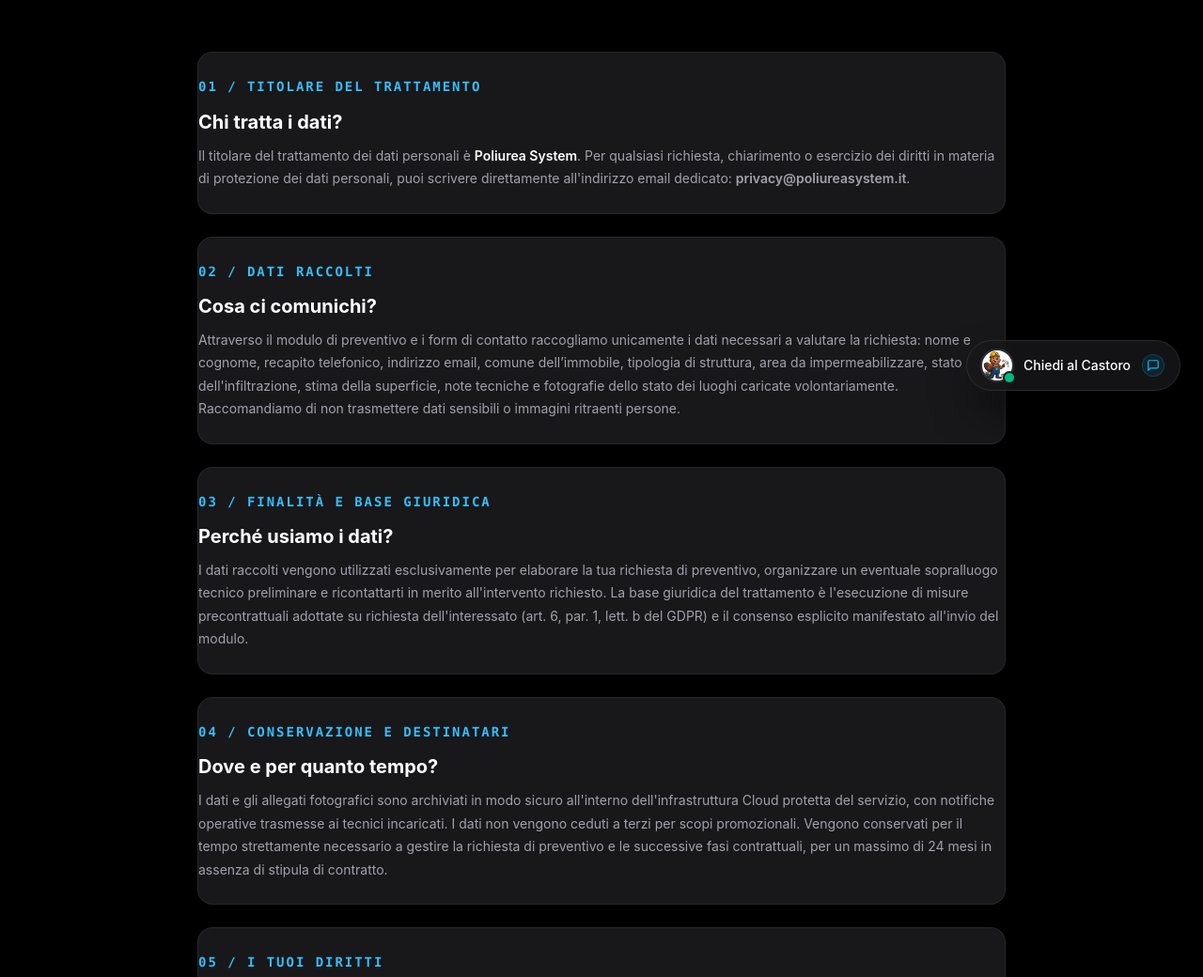
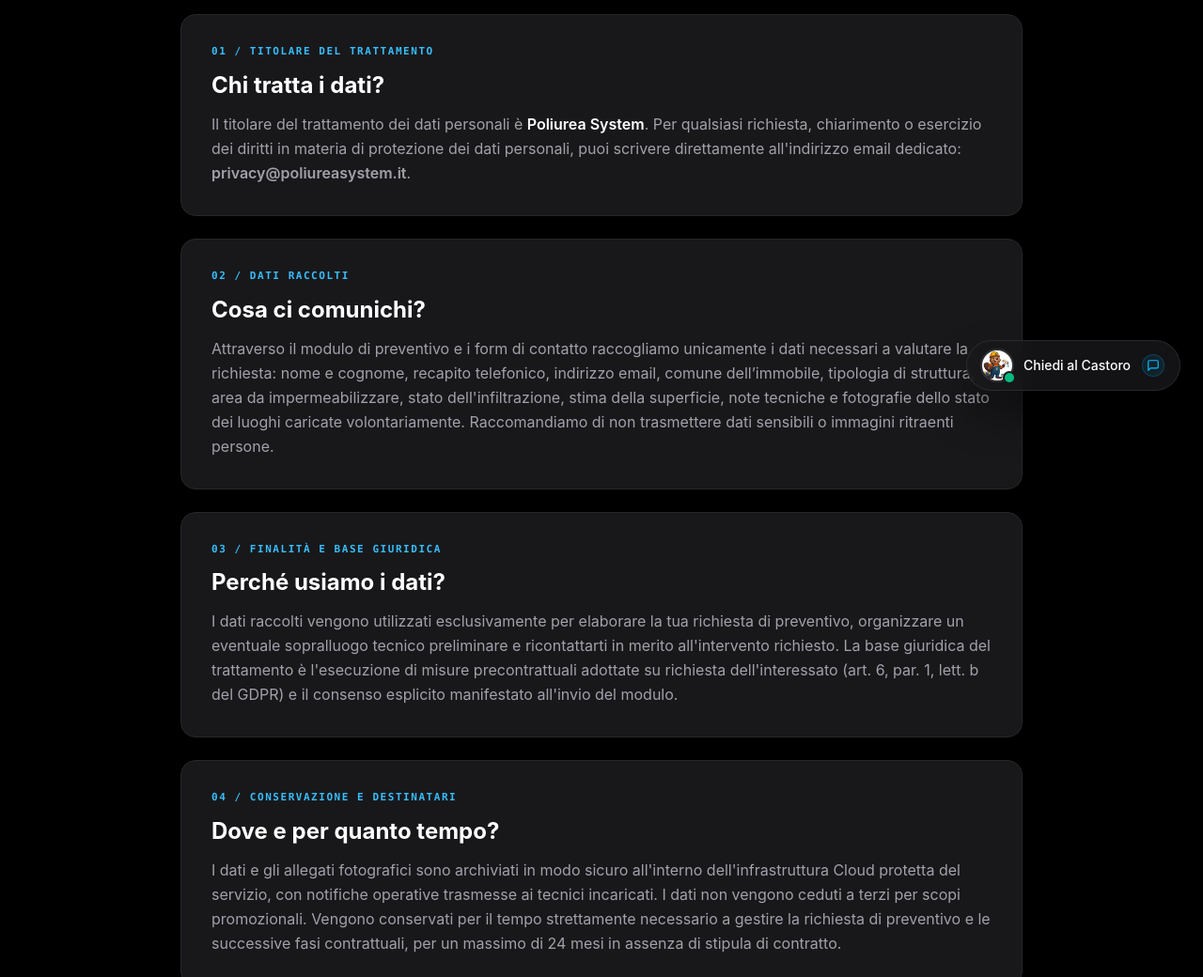
Before and after one commit to CasuFede/elastomeri-italia, an Astro site in the folder frontend/: page /privacy in a window 1280 px wide. Shown: the part 360-1400 px from the top of the page at 94% size. Built offline with nearby package versions, Linux system fonts and the light colour scheme; Astro itself is replaced by a stand-in of ours.

Commit message:
fix(ui): correggi padding e conflitti css pagina informativa privacy

```diff
--- a/frontend/src/pages/privacy.astro
+++ b/frontend/src/pages/privacy.astro
@@ -13,31 +13,31 @@ import PageIntro from '../components/PageIntro.astro';
         highlight="privacy."
         text="Trasparenza e correttezza nel trattamento dei tuoi dati personali ai sensi del Regolamento Generale sulla Protezione dei Dati (GDPR - Regolamento UE 2016/679)."
     />
-    <section class="privacy-content wrap my-12 max-w-4xl mx-auto grid gap-6">
-        <article class="rounded-2xl border border-zinc-800 bg-zinc-900 p-7 sm:p-8 shadow-xl">
+    <section class="wrap pb-20 pt-2 max-w-4xl mx-auto grid gap-6">
+        <article class="rounded-2xl border border-zinc-800 bg-zinc-900 p-6 sm:p-8 shadow-xl transition-colors duration-300 hover:border-zinc-700">
             <p class="eyebrow text-xs font-mono font-bold uppercase tracking-wider text-sky-400 mb-2">01 / TITOLARE DEL TRATTAMENTO</p>
             <h2 class="text-xl sm:text-2xl font-bold text-white mb-3">Chi tratta i dati?</h2>
-            <p class="text-zinc-400 text-sm leading-relaxed">Il titolare del trattamento dei dati personali è <strong class="text-white font-semibold">Poliurea System</strong>. Per qualsiasi richiesta, chiarimento o esercizio dei diritti in materia di protezione dei dati personali, puoi scrivere direttamente all'indirizzo email dedicato: <a href="mailto:privacy@poliureasystem.it" class="text-sky-400 font-semibold hover:underline">privacy@poliureasystem.it</a>.</p>
+            <p class="text-zinc-300 text-sm sm:text-base leading-relaxed">Il titolare del trattamento dei dati personali è <strong class="text-white font-semibold">Poliurea System</strong>. Per qualsiasi richiesta, chiarimento o esercizio dei diritti in materia di protezione dei dati personali, puoi scrivere direttamente all'indirizzo email dedicato: <a href="mailto:privacy@poliureasystem.it" class="text-sky-400 font-semibold hover:underline">privacy@poliureasystem.it</a>.</p>
         </article>
-        <article class="rounded-2xl border border-zinc-800 bg-zinc-900 p-7 sm:p-8 shadow-xl">
+        <article class="rounded-2xl border border-zinc-800 bg-zinc-900 p-6 sm:p-8 shadow-xl transition-colors duration-300 hover:border-zinc-700">
             <p class="eyebrow text-xs font-mono font-bold uppercase tracking-wider text-sky-400 mb-2">02 / DATI RACCOLTI</p>
             <h2 class="text-xl sm:text-2xl font-bold text-white mb-3">Cosa ci comunichi?</h2>
-            <p class="text-zinc-400 text-sm leading-relaxed">Attraverso il modulo di preventivo e i form di contatto raccogliamo unicamente i dati necessari a valutare la richiesta: nome e cognome, recapito telefonico, indirizzo email, comune dell’immobile, tipologia di struttura, area da impermeabilizzare, stato dell'infiltrazione, stima della superficie, note tecniche e fotografie dello stato dei luoghi caricate volontariamente. Raccomandiamo di non trasmettere dati sensibili o immagini ritraenti persone.</p>
+            <p class="text-zinc-300 text-sm sm:text-base leading-relaxed">Attraverso il modulo di preventivo e i form di contatto raccogliamo unicamente i dati necessari a valutare la richiesta: nome e cognome, recapito telefonico, indirizzo email, comune dell’immobile, tipologia di struttura, area da impermeabilizzare, stato dell'infiltrazione, stima della superficie, note tecniche e fotografie dello stato dei luoghi caricate volontariamente. Raccomandiamo di non trasmettere dati sensibili o immagini ritraenti persone.</p>
         </article>
-        <article class="rounded-2xl border border-zinc-800 bg-zinc-900 p-7 sm:p-8 shadow-xl">
+        <article class="rounded-2xl border border-zinc-800 bg-zinc-900 p-6 sm:p-8 shadow-xl transition-colors duration-300 hover:border-zinc-700">
             <p class="eyebrow text-xs font-mono font-bold uppercase tracking-wider text-sky-400 mb-2">03 / FINALITÀ E BASE GIURIDICA</p>
             <h2 class="text-xl sm:text-2xl font-bold text-white mb-3">Perché usiamo i dati?</h2>
-            <p class="text-zinc-400 text-sm leading-relaxed">I dati raccolti vengono utilizzati esclusivamente per elaborare la tua richiesta di preventivo, organizzare un eventuale sopralluogo tecnico preliminare e ricontattarti in merito all'intervento richiesto. La base giuridica del trattamento è l'esecuzione di misure precontrattuali adottate su richiesta dell'interessato (art. 6, par. 1, lett. b del GDPR) e il consenso esplicito manifestato all'invio del modulo.</p>
+            <p class="text-zinc-300 text-sm sm:text-base leading-relaxed">I dati raccolti vengono utilizzati esclusivamente per elaborare la tua richiesta di preventivo, organizzare un eventuale sopralluogo tecnico preliminare e ricontattarti in merito all'intervento richiesto. La base giuridica del trattamento è l'esecuzione di misure precontrattuali adottate su richiesta dell'interessato (art. 6, par. 1, lett. b del GDPR) e il consenso esplicito manifestato all'invio del modulo.</p>
         </article>
-        <article class="rounded-2xl border border-zinc-800 bg-zinc-900 p-7 sm:p-8 shadow-xl">
+        <article class="rounded-2xl border border-zinc-800 bg-zinc-900 p-6 sm:p-8 shadow-xl transition-colors duration-300 hover:border-zinc-700">
             <p class="eyebrow text-xs font-mono font-bold uppercase tracking-wider text-sky-400 mb-2">04 / CONSERVAZIONE E DESTINATARI</p>
             <h2 class="text-xl sm:text-2xl font-bold text-white mb-3">Dove e per quanto tempo?</h2>
-            <p class="text-zinc-400 text-sm leading-relaxed">I dati e gli allegati fotografici sono archiviati in modo sicuro all'interno dell'infrastruttura Cloud protetta del servizio, con notifiche operative trasmesse ai tecnici incaricati. I dati non vengono ceduti a terzi per scopi promozionali. Vengono conservati per il tempo strettamente necessario a gestire la richiesta di preventivo e le successive fasi contrattuali, per un massimo di 24 mesi in assenza di stipula di contratto.</p>
+            <p class="text-zinc-300 text-sm sm:text-base leading-relaxed">I dati e gli allegati fotografici sono archiviati in modo sicuro all'interno dell'infrastruttura Cloud protetta del servizio, con notifiche operative trasmesse ai tecnici incaricati. I dati non vengono ceduti a terzi per scopi promozionali. Vengono conservati per il tempo strettamente necessario a gestire la richiesta di preventivo e le successive fasi contrattuali, per un massimo di 24 mesi in assenza di stipula di contratto.</p>
         </article>
-        <article class="rounded-2xl border border-zinc-800 bg-zinc-900 p-7 sm:p-8 shadow-xl">
+        <article class="rounded-2xl border border-zinc-800 bg-zinc-900 p-6 sm:p-8 shadow-xl transition-colors duration-300 hover:border-zinc-700">
             <p class="eyebrow text-xs font-mono font-bold uppercase tracking-wider text-sky-400 mb-2">05 / I TUOI DIRITTI</p>
             <h2 class="text-xl sm:text-2xl font-bold text-white mb-3">Come esercitare i tuoi diritti?</h2>
-            <p class="text-zinc-400 text-sm leading-relaxed">Ai sensi degli articoli 15-22 del Regolamento UE 2016/679, hai il diritto in ogni momento di accedere ai tuoi dati personali, chiederne la rettifica, la cancellazione ("diritto all'oblio"), la limitazione del trattamento o la portabilità, nonché di opporti al loro trattamento, inviando una comunicazione a <a href="mailto:privacy@poliureasystem.it" class="text-sky-400 font-semibold hover:underline">privacy@poliureasystem.it</a>.</p>
+            <p class="text-zinc-300 text-sm sm:text-base leading-relaxed">Ai sensi degli articoli 15-22 del Regolamento UE 2016/679, hai il diritto in ogni momento di accedere ai tuoi dati personali, chiederne la rettifica, la cancellazione ("diritto all'oblio"), la limitazione del trattamento o la portabilità, nonché di opporti al loro trattamento, inviando una comunicazione a <a href="mailto:privacy@poliureasystem.it" class="text-sky-400 font-semibold hover:underline">privacy@poliureasystem.it</a>.</p>
         </article>
         <p class="privacy-updated text-xs text-zinc-500 text-center mt-4">Informativa aggiornata al 14 Novembre 2026 · Poliurea System</p>
     </section>
--- a/frontend/src/styles/global.css
+++ b/frontend/src/styles/global.css
@@ -2144,11 +2144,6 @@ input:-webkit-autofill:active {
 }
 
 /* Privacy */
-.privacy-content {
-    max-width: 860px;
-    padding-bottom: 75px;
-}
-
 .privacy-warning {
     margin-bottom: 24px;
     padding: 16px 20px;
@@ -2158,21 +2153,6 @@ input:-webkit-autofill:active {
     color: #fde68a;
     font-size: 13px;
     line-height: 1.6;
-}
-
-.privacy-content article {
-    padding: 24px 0;
-    border-bottom: 1px solid var(--border-subtle);
-}
-
-.privacy-content article h2 {
-    margin: 0 0 10px;
-    font-size: 20px;
-}
-
-.privacy-content article p {
-    font-size: 14px;
-    line-height: 1.75;
 }
 
 /* --- Responsive Helpers --- */
```
